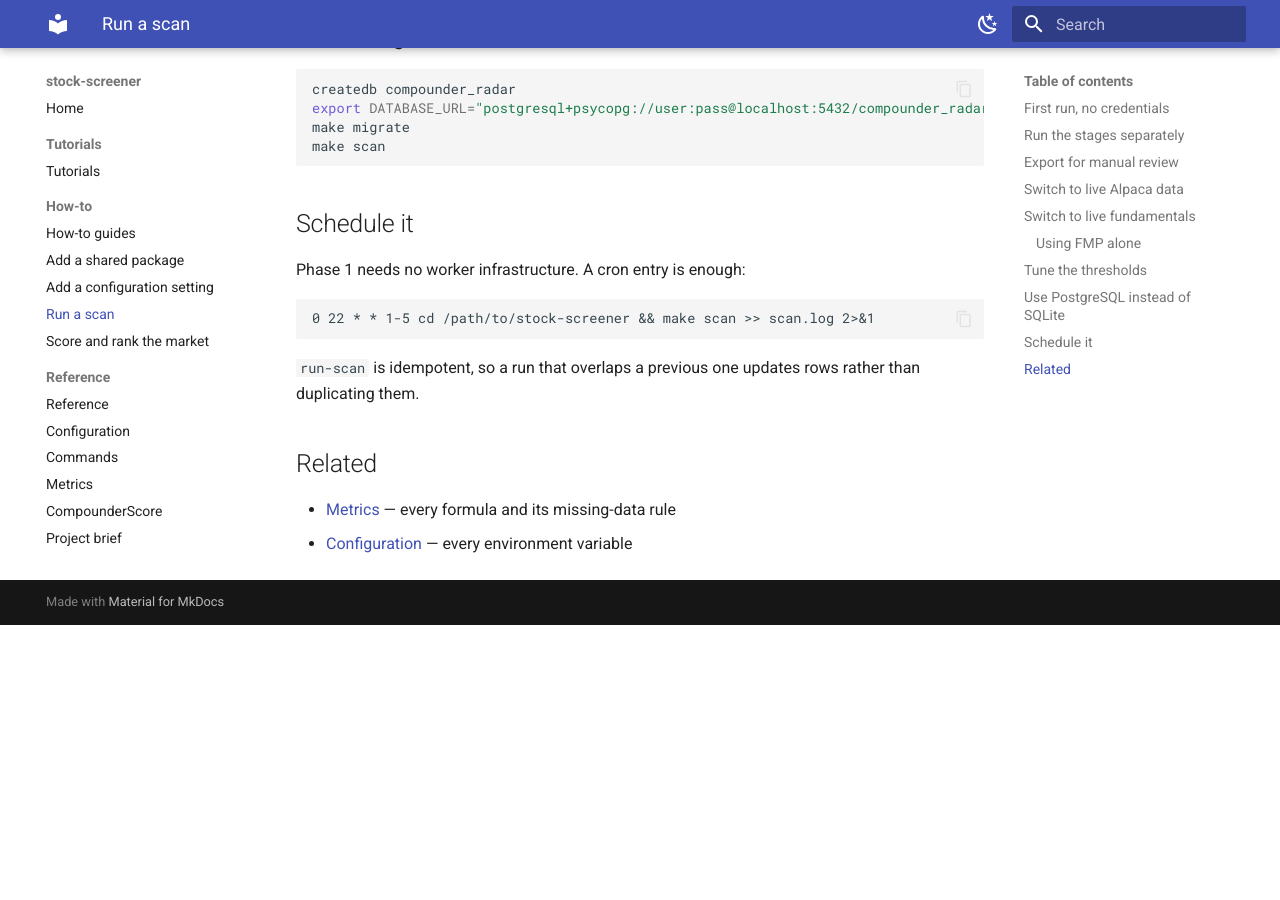
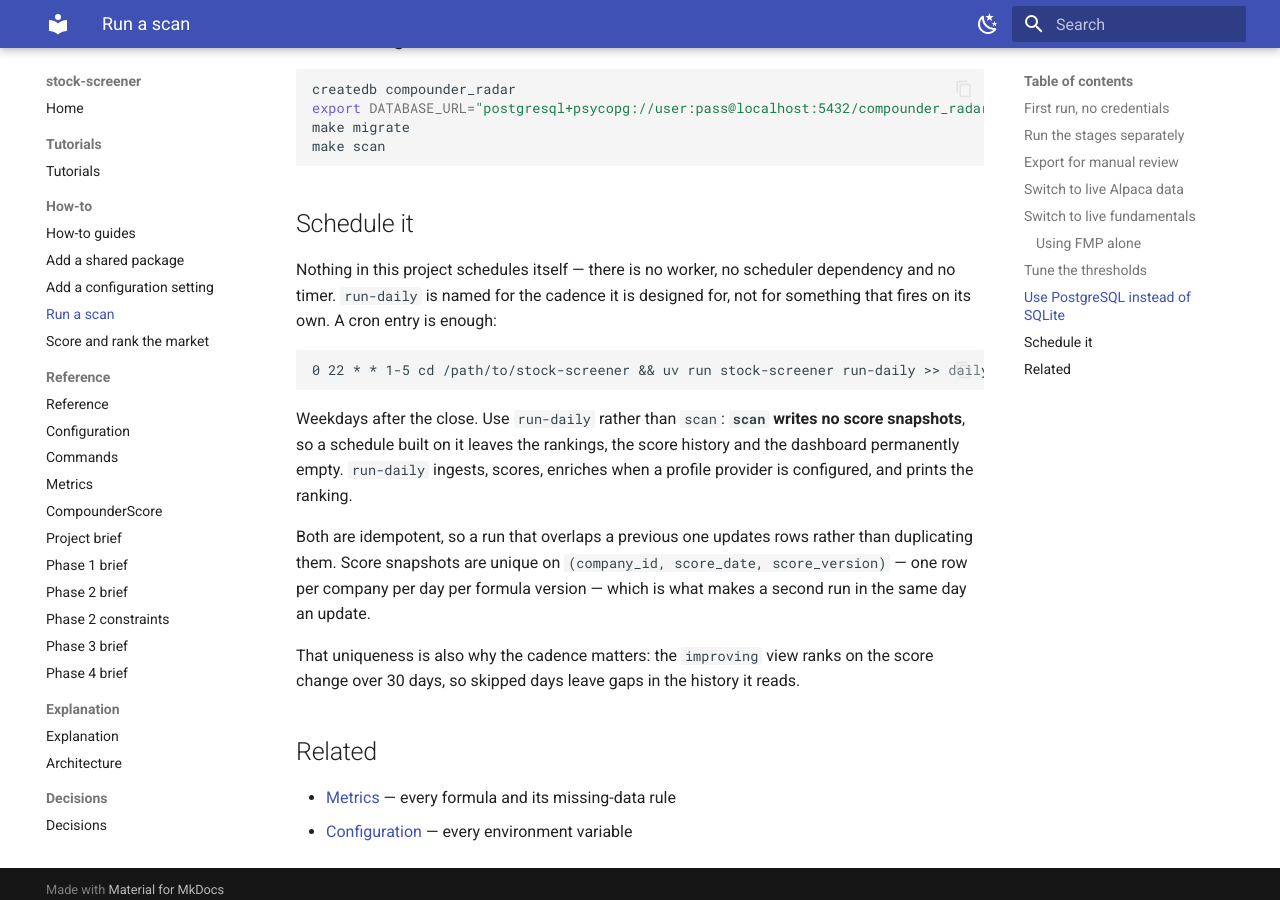
Before and after one commit to BekScripts/stock-screener, an MkDocs documentation site: the page built from docs/how-to/run-a-scan.md, in a window 1280 px wide and 900 px high, scrolled down 3293 px. Built offline with MkDocs 1.6.1 and Material for MkDocs 9.7.7, drawn with Linux system fonts in a browser that asks for light colours; before the commit the page ends 3918 px from its top, so only the background shows below that.

Commit message:
docs: schedule the daily run, not the scan
The cron example dated from Phase 1, when `scan` was the whole pipeline.
Scoring arrived in Phase 2 and the dashboard reads snapshots only, so a
schedule built on `make scan` produces empty rankings indefinitely — the
one failure mode a person following this page would not think to check.

Also states plainly that nothing here schedules itself, and why the daily
cadence is load-bearing rather than a suggestion: snapshots are unique per
company per day, and `improving` reads a 30-day window of them.

Co-Authored-By: Claude Opus 5 <noreply@anthropic.com>

````diff
--- a/docs/how-to/run-a-scan.md
+++ b/docs/how-to/run-a-scan.md
@@ -171,14 +171,27 @@ make scan
 
 ## Schedule it
 
-Phase 1 needs no worker infrastructure. A cron entry is enough:
+Nothing in this project schedules itself — there is no worker, no scheduler
+dependency and no timer. `run-daily` is named for the cadence it is designed
+for, not for something that fires on its own. A cron entry is enough:
 
 ```cron
-0 22 * * 1-5 cd /path/to/stock-screener && make scan >> scan.log 2>&1
+0 22 * * 1-5 cd /path/to/stock-screener && uv run stock-screener run-daily >> daily.log 2>&1
 ```
 
-`run-scan` is idempotent, so a run that overlaps a previous one updates rows
-rather than duplicating them.
+Weekdays after the close. Use `run-daily` rather than `scan`: **`scan` writes no
+score snapshots**, so a schedule built on it leaves the rankings, the score
+history and the dashboard permanently empty. `run-daily` ingests, scores, enriches
+when a profile provider is configured, and prints the ranking.
+
+Both are idempotent, so a run that overlaps a previous one updates rows rather
+than duplicating them. Score snapshots are unique on
+`(company_id, score_date, score_version)` — one row per company per day per
+formula version — which is what makes a second run in the same day an update.
+
+That uniqueness is also why the cadence matters: the `improving` view ranks on
+the score change over 30 days, so skipped days leave gaps in the history it
+reads.
 
 ## Related
 
````
